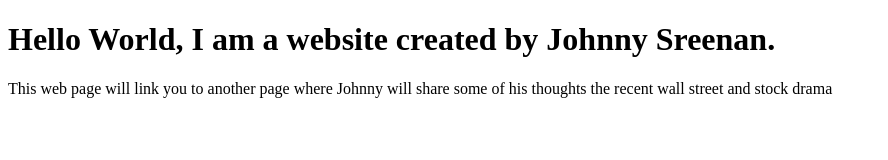
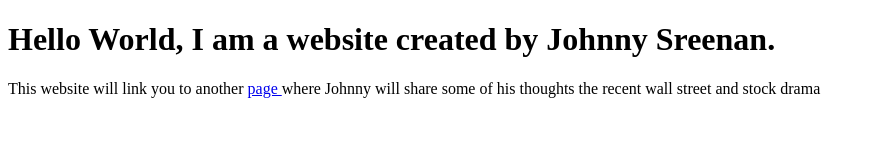
Before and after one commit to Jsreens/Jsreens.github.io, a plain HTML site: page index.html in a window 1280 px wide. Shown: the whole page, without its empty margins (0-888 px from the left). Drawn offline with Linux system fonts and the light colour scheme.

Commit message:
added link

```diff
--- a/index.html
+++ b/index.html
@@ -8,8 +8,7 @@
 		<h1>
 			Hello World, I am a website created by Johnny Sreenan.
 		</h1>
-		<p>This web page will link you to another page where Johnny will
-		share some of his thoughts the recent wall street and stock drama</p>
+		<p>This website will link you to another <a href ="wa2.html">page </a>where Johnny will share some of his thoughts the recent wall street and stock drama</p>
 
 	</head>
 
```
